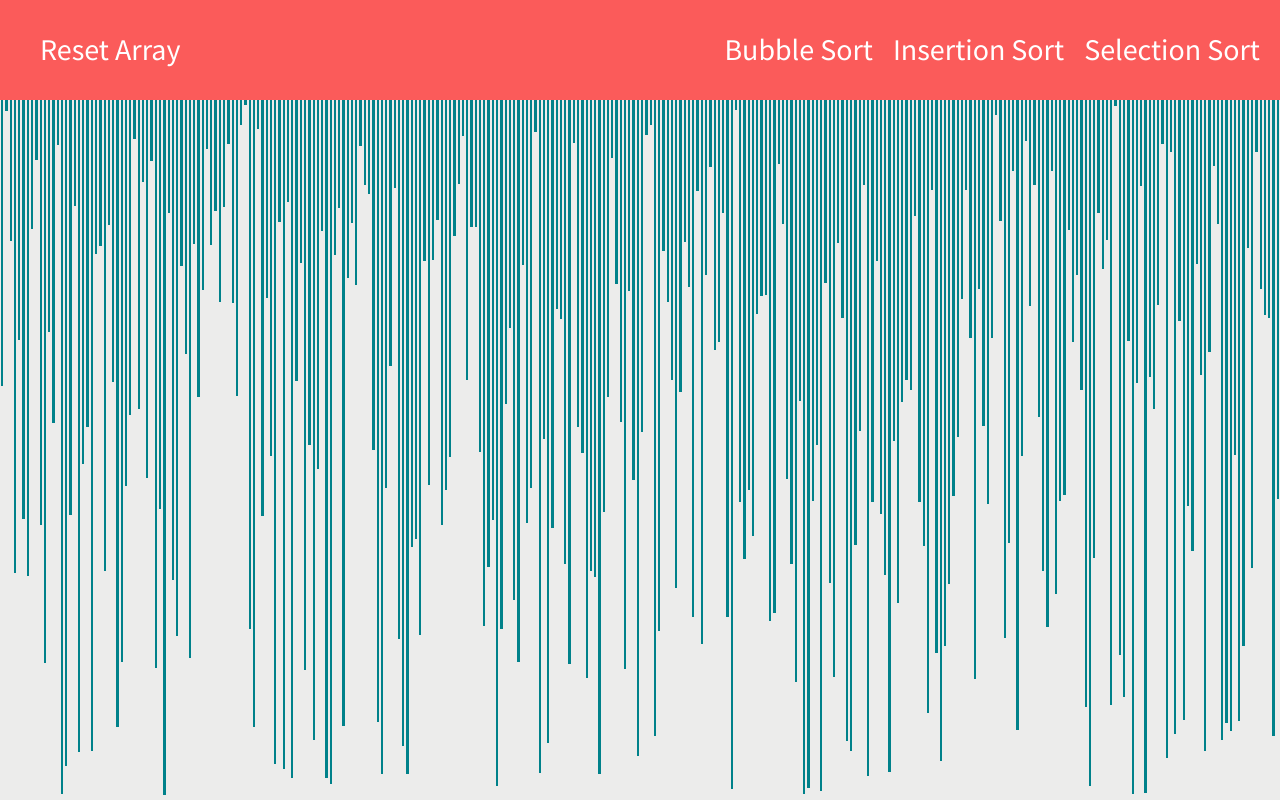
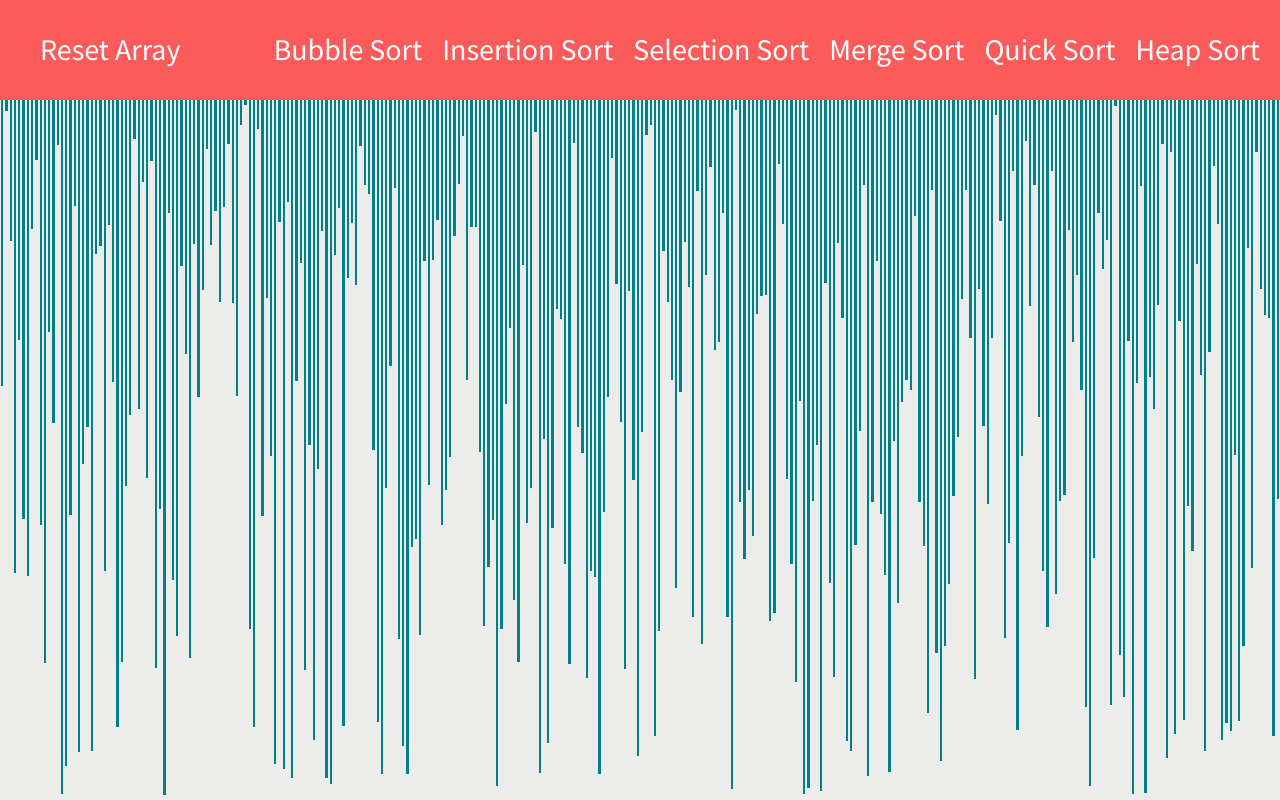
Before and after one commit to danielturato/sorting-algo-visualiser, a React (Create React App) app: page / in a window 1280 px wide. Built offline with nearby package versions, Linux system fonts and the light colour scheme.

Commit message:
Added production build settings

```diff
--- a/package.json
+++ b/package.json
@@ -2,12 +2,16 @@
   "name": "sorting-algorithm-visualizer",
   "version": "0.1.0",
   "private": true,
+  "homepage": "https://danielturato.github.io/sorting-algo-visualiser",
   "dependencies": {
+    "gh-pages": "^2.1.1",
     "react": "^16.11.0",
     "react-dom": "^16.11.0",
     "react-scripts": "3.2.0"
   },
   "scripts": {
+    "predeploy": "npm run build",
+    "deploy": "gh-pages -d build",
     "start": "react-scripts start",
     "build": "react-scripts build",
     "test": "react-scripts test",
--- a/src/App.js
+++ b/src/App.js
@@ -123,6 +123,12 @@ class App extends Component {
     }
   }
 
+  mergeSort() {}
+
+  quickSort() {}
+
+  heapSort() {}
+
   render() {
     return (
       <>
@@ -139,6 +145,15 @@ class App extends Component {
             </li>
             <li onClick={() => this.selectionSort()}>
             Selection Sort
+            </li>
+            <li onClick={() => this.mergeSort()}>
+            Merge Sort
+            </li>
+            <li onClick={() => this.quickSort()}>
+            Quick Sort
+            </li>
+            <li onClick={() => this.heapSort()}>
+            Heap Sort
             </li>
           </ul>
         </nav>
```
Also changed, not shown: 1 other file (tests, documents, lock files or other folders).
